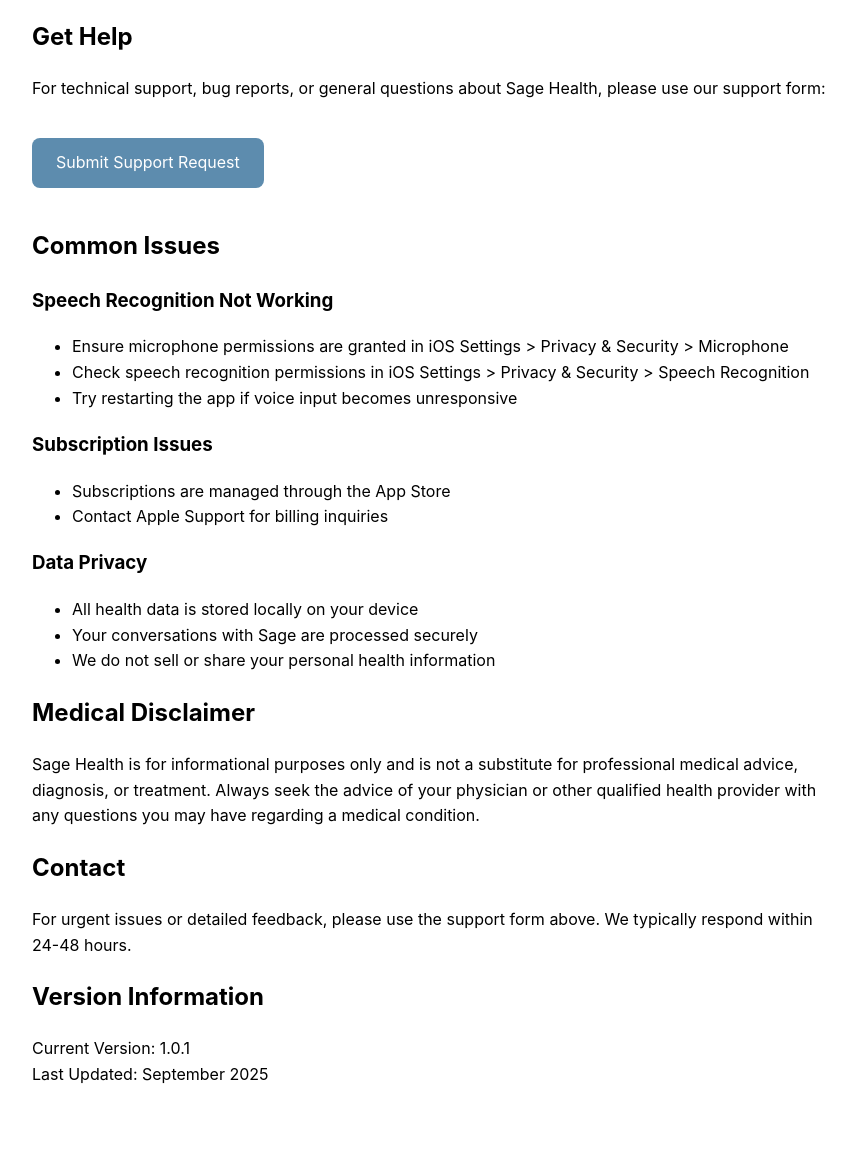
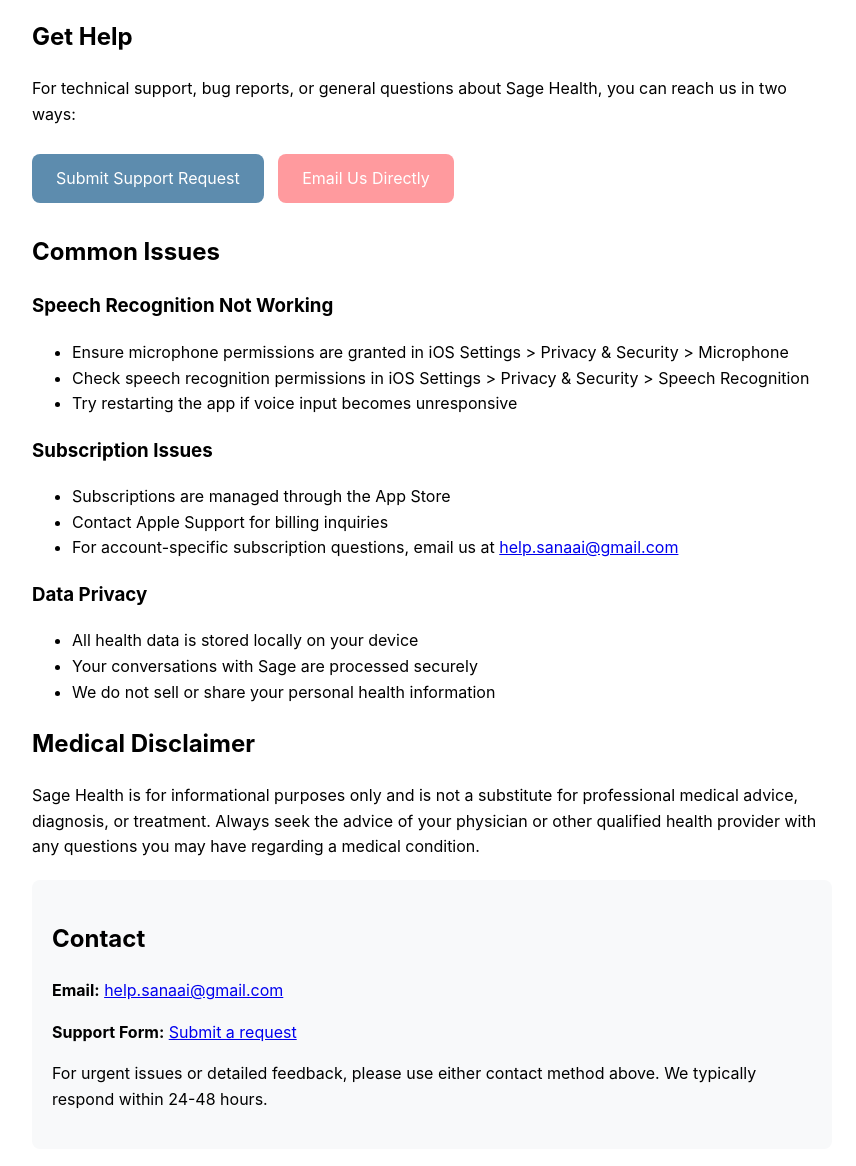
Before and after one commit to sanaai-health/sana-ai-legal, a plain HTML site: page index.html in a window 1280 px wide. Shown: the part 96-1262 px from the top of the page, without its empty margins (208-1064 px from the left). Before the commit the page ends 1220 px from the top, so only its background shows below. Drawn offline with Linux system fonts and the light colour scheme.

Commit message:
Update index.html

```diff
--- a/index.html
+++ b/index.html
@@ -19,6 +19,21 @@
             border-radius: 8px;
             text-decoration: none;
             display: inline-block;
+            margin: 10px 10px 10px 0;
+        }
+        .email-button {
+            background: #FF9A9E;
+            color: white;
+            padding: 12px 24px;
+            border-radius: 8px;
+            text-decoration: none;
+            display: inline-block;
+            margin: 10px 10px 10px 0;
+        }
+        .contact-section {
+            background: #f8f9fa;
+            padding: 20px;
+            border-radius: 8px;
             margin: 20px 0;
         }
     </style>
@@ -27,8 +42,10 @@
     <h1>Sage Health - Support</h1>
 
     <h2>Get Help</h2>
-    <p>For technical support, bug reports, or general questions about Sage Health, please use our support form:</p>
+    <p>For technical support, bug reports, or general questions about Sage Health, you can reach us in two ways:</p>
+
     <a href="https://docs.google.com/forms/d/e/1FAIpQLSfYhITO0Ilsn88vQsKhShUtZK213916UVgvhNfSB9W8xeslow/viewform" class="support-button">Submit Support Request</a>
+    <a href="mailto:help.sanaai@gmail.com" class="email-button">Email Us Directly</a>
 
     <h2>Common Issues</h2>
 
@@ -43,6 +60,7 @@
     <ul>
         <li>Subscriptions are managed through the App Store</li>
         <li>Contact Apple Support for billing inquiries</li>
+        <li>For account-specific subscription questions, email us at <a href="mailto:help.sanaai@gmail.com">help.sanaai@gmail.com</a></li>
     </ul>
 
     <h3>Data Privacy</h3>
@@ -55,8 +73,12 @@
     <h2>Medical Disclaimer</h2>
     <p>Sage Health is for informational purposes only and is not a substitute for professional medical advice, diagnosis, or treatment. Always seek the advice of your physician or other qualified health provider with any questions you may have regarding a medical condition.</p>
 
-    <h2>Contact</h2>
-    <p>For urgent issues or detailed feedback, please use the support form above. We typically respond within 24-48 hours.</p>
+    <div class="contact-section">
+        <h2>Contact</h2>
+        <p><strong>Email:</strong> <a href="mailto:help.sanaai@gmail.com">help.sanaai@gmail.com</a></p>
+        <p><strong>Support Form:</strong> <a href="https://docs.google.com/forms/d/e/1FAIpQLSfYhITO0Ilsn88vQsKhShUtZK213916UVgvhNfSB9W8xeslow/viewform">Submit a request</a></p>
+        <p>For urgent issues or detailed feedback, please use either contact method above. We typically respond within 24-48 hours.</p>
+    </div>
 
     <h2>Version Information</h2>
     <p>Current Version: 1.0.1<br>
```
